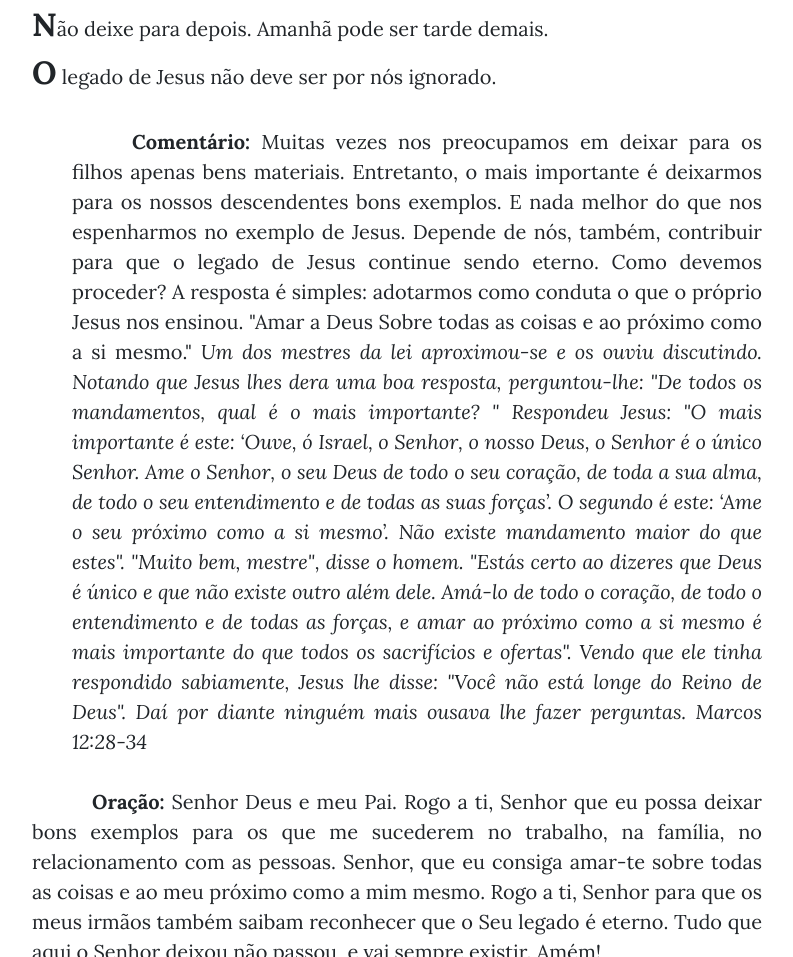
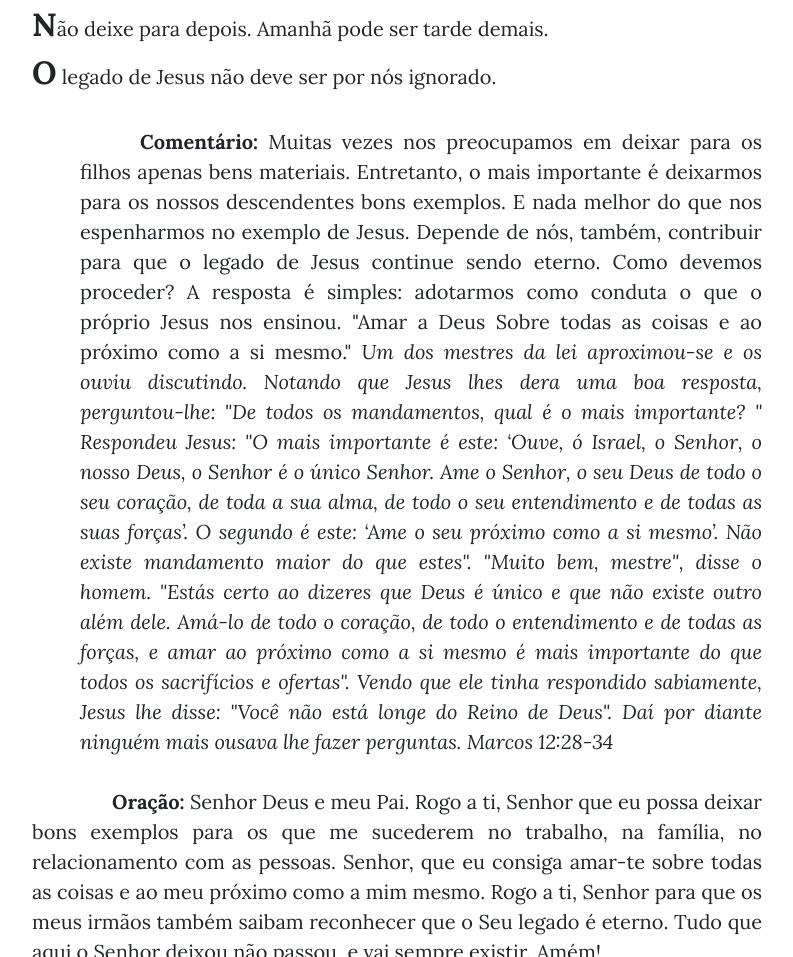
Before and after one commit to kelvinfrade/blog, a website: page post4.html in a window 1280 px wide. Shown: the part 1606-2563 px from the top of the page, without its empty margins (243-1036 px from the left). Drawn offline with nearby package versions, Linux system fonts and the light colour scheme; a script that the page names is missing.

Commit message:
add space

```diff
--- a/post4.html
+++ b/post4.html
@@ -207,7 +207,7 @@
               <strong style="font-size: 2rem;">O</strong> legado de Jesus não deve ser por nós ignorado.
             </p>
 
-              <p style="text-align: justify;padding-left: 2.5rem">
+              <p style="text-align: justify;padding-left: 3rem">
             <strong>&emsp;&emsp;&emsp;Comentário: </strong> Muitas vezes nos preocupamos em deixar para os filhos apenas bens materiais. Entretanto, o mais
               importante é deixarmos para os nossos descendentes bons exemplos. E nada melhor do que nos espenharmos no exemplo de Jesus.
               Depende de nós, também, contribuir para que o legado de Jesus continue sendo eterno. Como devemos proceder? A resposta é
@@ -226,7 +226,7 @@
 
             </p>
             <p style="text-align: justify;">
-            <strong>&emsp;&emsp;&emsp;Oração: </strong> Senhor Deus e meu Pai. Rogo a ti, Senhor que eu possa deixar bons exemplos para os que me
+            <strong>&emsp;&emsp;&emsp;&emsp;Oração: </strong> Senhor Deus e meu Pai. Rogo a ti, Senhor que eu possa deixar bons exemplos para os que me
               sucederem no trabalho, na família, no relacionamento com as pessoas. Senhor, que eu consiga amar-te sobre todas as
               coisas e ao meu próximo como a mim mesmo. Rogo a ti, Senhor para que os meus irmãos também saibam reconhecer que o Seu
               legado é eterno. Tudo que aqui o Senhor deixou não passou, e vai sempre existir. Amém!
```
